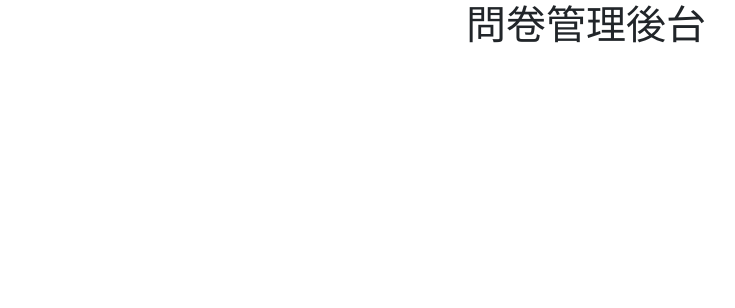
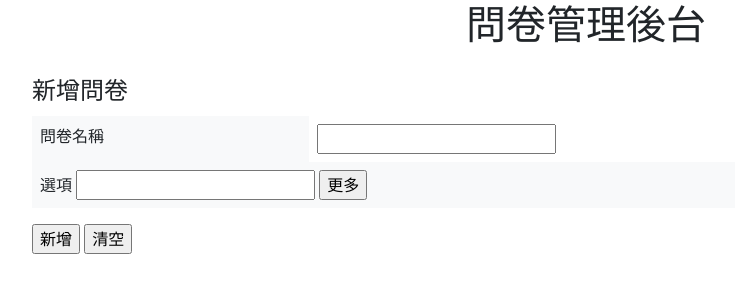
Before and after one commit to liya0706s/112-php-bquiz, a PHP site: page /q2/admin.php in a window 1280 px wide. Shown: the top 308 px of the page, without its empty margins (54-789 px from the left). Run offline with PHP 8.4, Linux system fonts and the light colour scheme.

Commit message:
建立問卷管理後台頁面

```diff
--- a/q2/admin.php
+++ b/q2/admin.php
@@ -14,7 +14,30 @@
         <h1 class="text-center">問卷管理後台</h1>
     </header>
     <main class="container p-3">
-
+        <fieldset>
+            <legend>新增問卷</legend>
+            <form action="add_que.php" method="post">
+                <!-- 名稱 -->
+                <div class="d-flex">
+                    <div class="col-3 bg-light p-2">問卷名稱</div>
+                    <div class="col-6 p-2">
+                        <input type="text" name="subject" id="">
+                    </div>
+                </div>
+                <!-- 選項 -->
+                <div class="bg-light">
+                    <div class="p-2">
+                        <label for="">選項</label>
+                        <input type="text" name="opt[]">
+                        <input type="button" value="更多">
+                    </div>
+                </div>
+                <div class="mt-3">
+                    <input type="submit" value="新增">
+                    <input type="reset" value="清空">
+                </div>
+            </form>
+        </fieldset>
 
 
     </main>
```
